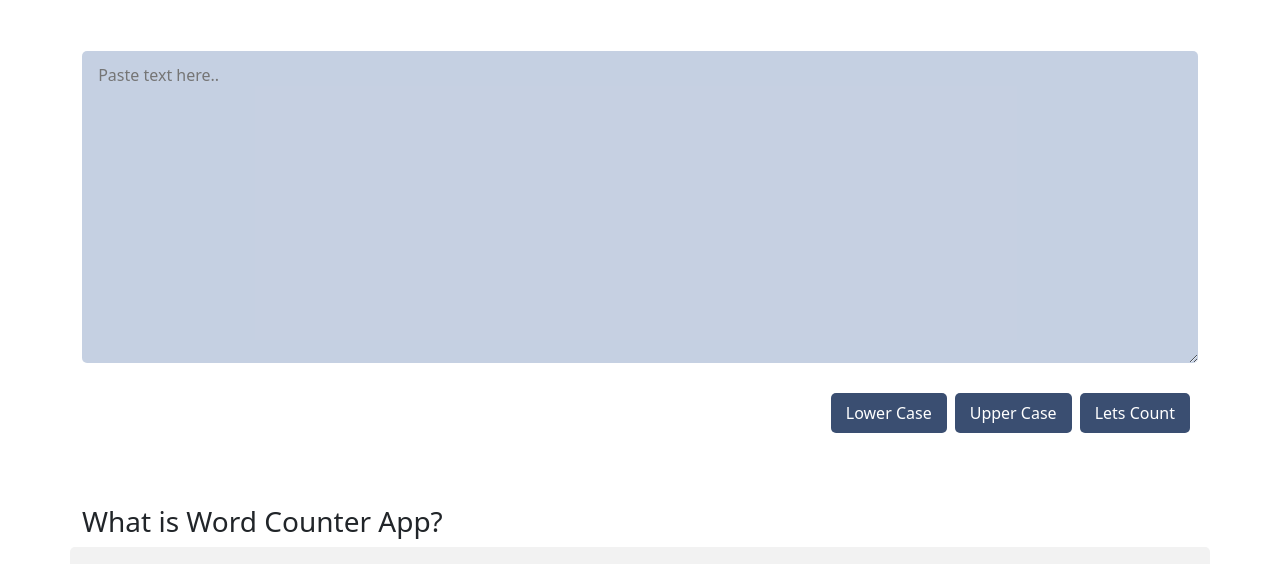
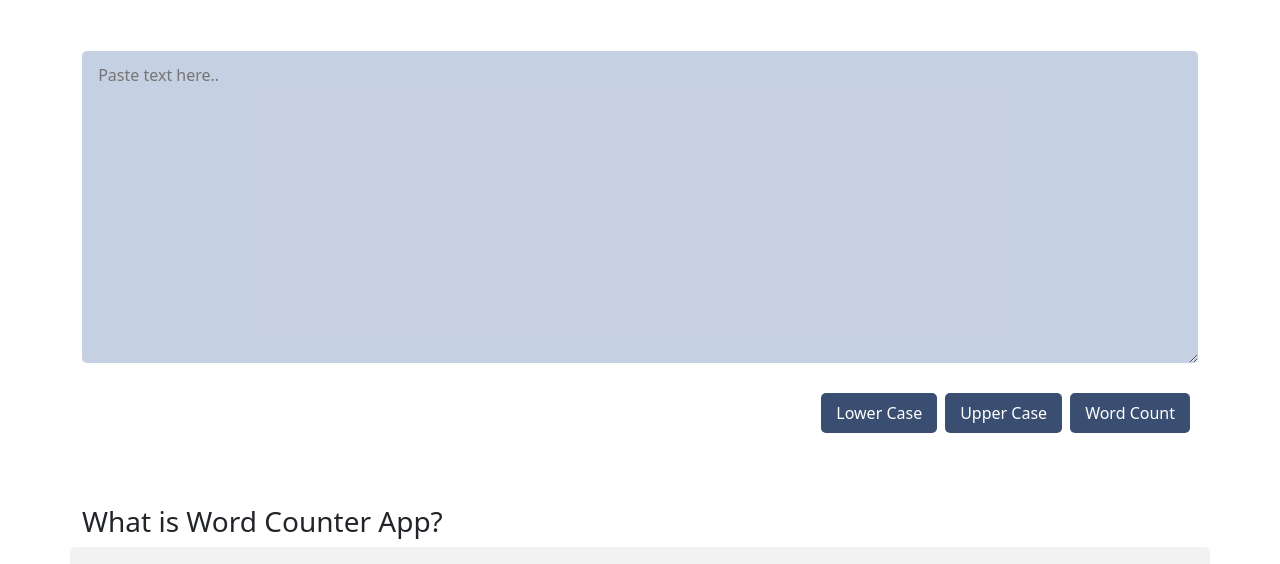
Before and after one commit to Ahmedz182/WordCounterApp, a plain HTML site: page index.html in a window 1280 px wide. Shown: the part 169-733 px from the top of the page. Drawn offline with nearby package versions, Linux system fonts and the light colour scheme.

```diff
--- a/index.html
+++ b/index.html
@@ -89,7 +89,7 @@
           id="btn"
           onclick="counters"
         >
-          Lets Count
+          Word Count
         </button>
         <button
           class="float-end mt-2 count-btn me-2"
```
